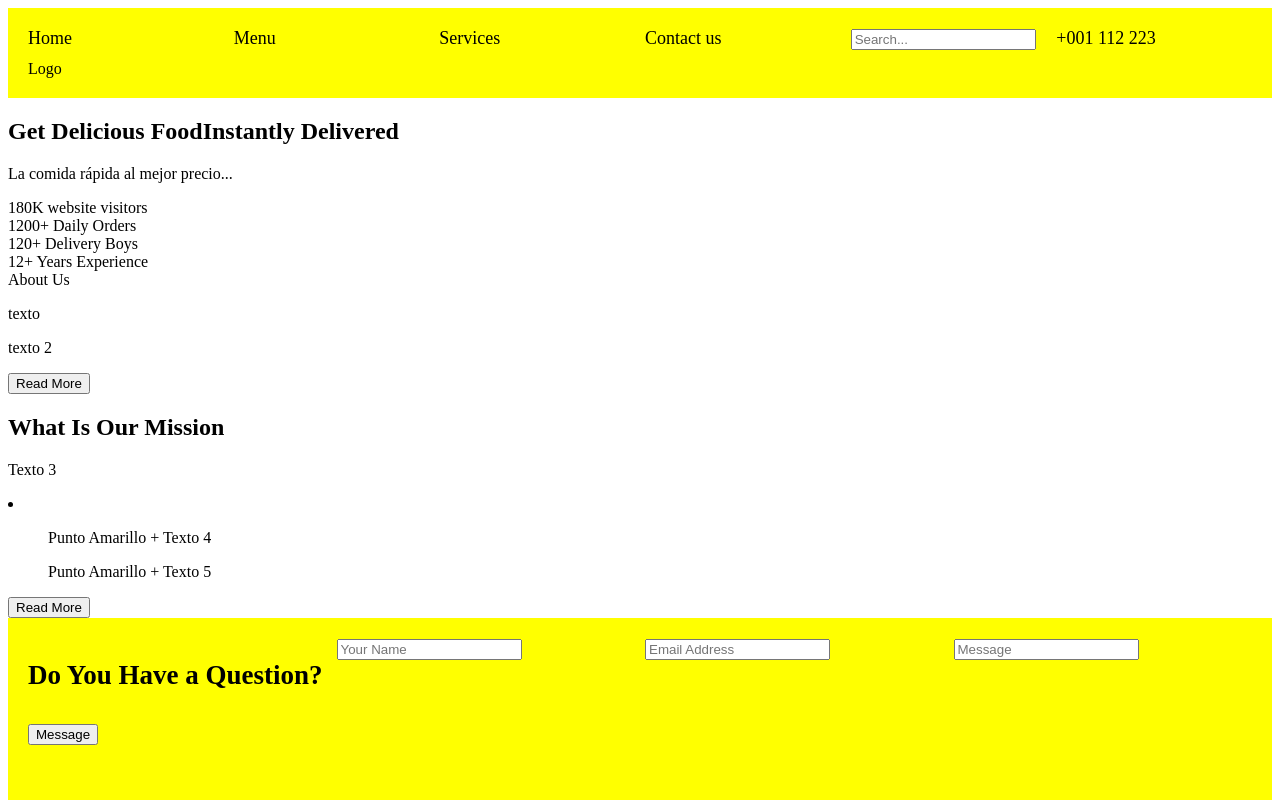
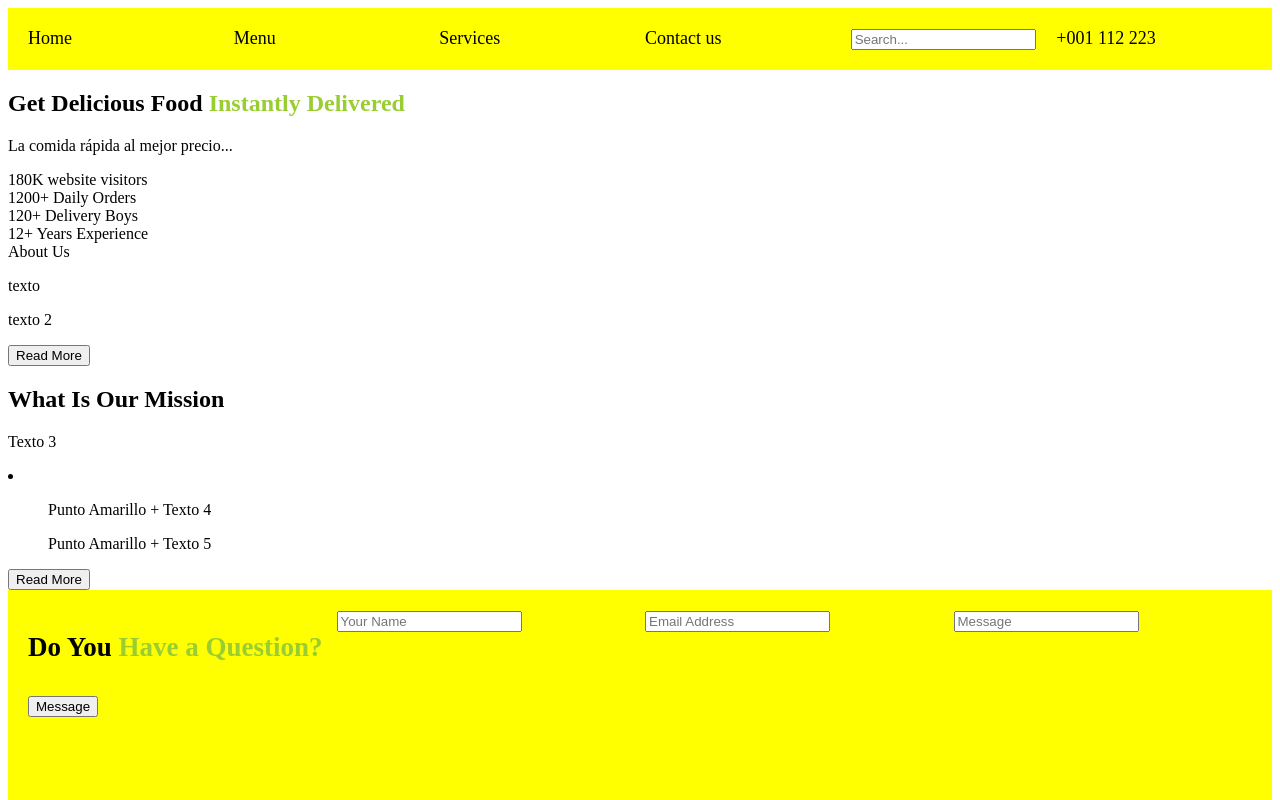
Before and after one commit to SerMP904/Pr-ctica, a plain HTML site: page index.html in a window 1280 px wide. Shown: the top 800 px of the page. Drawn offline with Linux system fonts and the light colour scheme.

Commit message:
Versión 1.5.0

```diff
--- a/index.html
+++ b/index.html
@@ -9,7 +9,7 @@
 <body>
     <!-- El encabezado debe ir todo junto -->
     <header>
-        <div class="grid1">Logo
+        <div class="grid1">
             <div class="Top Home">Home</div> <!-- Añadir enlaces -->
             <div class="Top Menu">Menu</div>
             <div class="Top Services">Services</div>
@@ -21,7 +21,7 @@
     <main>
         <!-- Sección 1: tiene una imagen a la derecha -->
         <section>
-            <h1>Get Delicious Food<span>Instantly Delivered</span></h1> <!-- El mensaje en inglés tenía un error gramatical (¿mantener?) -->
+            <h1>Get Delicious Food<span> Instantly Delivered</span></h1> <!-- El mensaje en inglés tenía un error gramatical (¿mantener?) -->
             <p>La comida rápida al mejor precio...</p>
         </section>
         <!-- Sección 2: Tiene muchos números -->
--- a/style.css
+++ b/style.css
@@ -41,6 +41,10 @@
     grid-column: 6;
     grid-row: 1;
 }
+
+span{
+    color: yellowgreen;
+}
 /*penúltima sección*/
 
 .grid2 {
```
